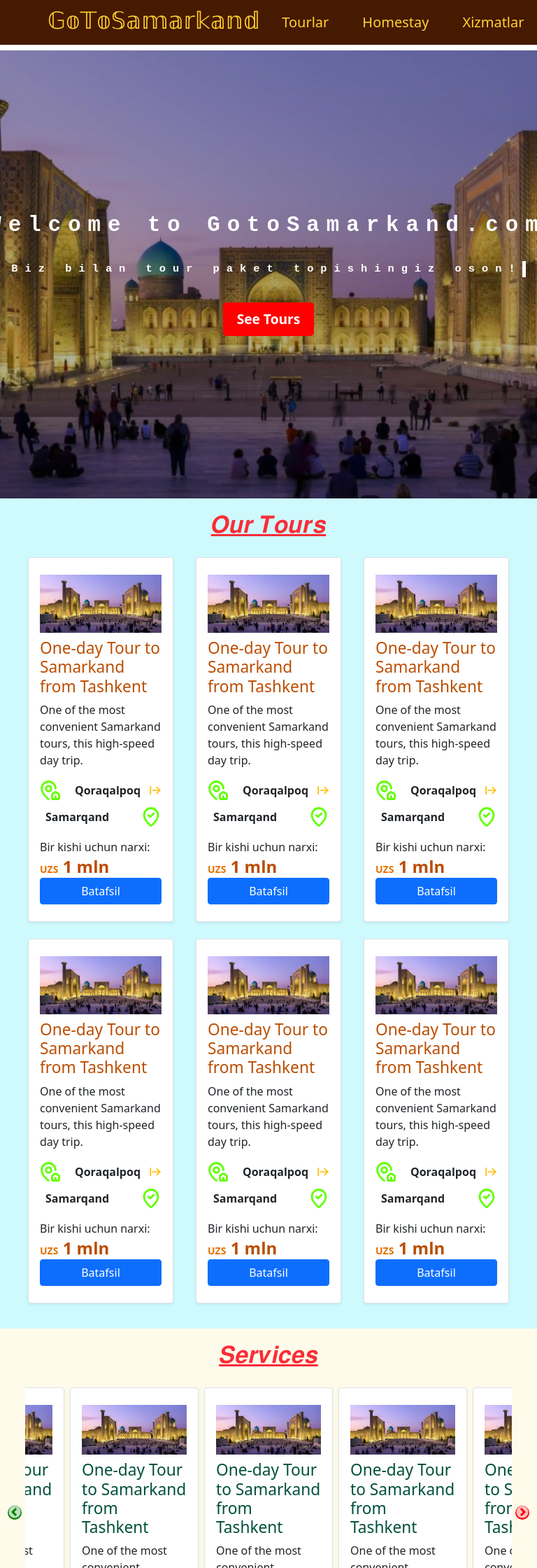
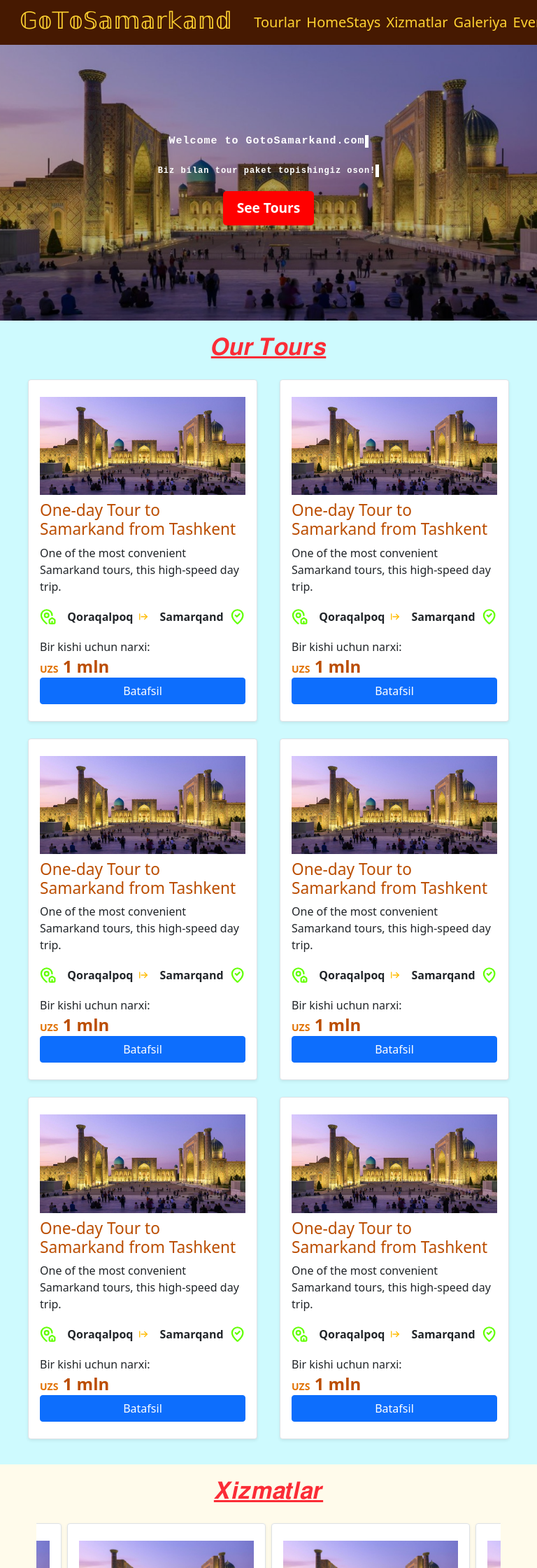
Before and after one commit to az1kkRich/gotosam, a React (Vite) app: page / in a window 768 px wide. Shown: the top 2240 px of the page at 70% size. Built offline with nearby package versions, Linux system fonts and the light colour scheme.

Commit message:
updates 3

```diff
--- a/src/components/galery/Galery.jsx
+++ b/src/components/galery/Galery.jsx
@@ -4,14 +4,12 @@ import AutoPlayGalery from './AutoPlayGalery'
 const Galery = () => {
     return (
         <>
-            <div className="bg-emerald-100 py-3 ">
+            <div className="bg-emerald-100 py-3 scroll-mt-17 " id='galery'>
                 <h1 className='text-center text-4xl mb-4 underline text-red-500 font-bold'> 𝑮𝒂𝒍𝒆𝒓𝒊𝒚𝒂</h1>
 
 
                 <AutoPlayGalery />
-                <div className=" flex justify-center mt-4">
-                    <button className='btn btn-danger p-2  '>Hamma Rasmlarni ko'rish</button>
-                </div>
+                <div className="mb-5"></div>
 
             </div>
         </>
--- a/src/components/galery/galery.css
+++ b/src/components/galery/galery.css
@@ -6,3 +6,17 @@
     border-radius: 10px;
     box-shadow: 0 4px 8px rgba(0, 0, 0, 0.2);
 }
+
+@media screen and (max-width: 768px) {
+    .galery_img {
+        height: 70px;
+    }
+
+}
+
+@media screen and (min-width: 768px) and (max-width: 1024px) {
+    .galery_img {
+        height: 130px;
+    }
+
+}
--- a/src/components/home/HomeSlider.jsx
+++ b/src/components/home/HomeSlider.jsx
@@ -4,7 +4,7 @@ import './home.css'
 const HomeSlider = () => {
     return (
         <>
-            <div className="slidediv">
+            <div className="slidediv" id='home'>
                 <div className="rgba-color">
 
                     <div className="text-div">
@@ -15,7 +15,10 @@ const HomeSlider = () => {
                         <p className='text-p-home  mt-4'>Biz bilan tour paket topishingiz oson!</p>
 
                     </div>
-                    <button className='home-btn'>See Tours</button>
+                    <a href="#ourTours" className='hidden md:block'>
+
+                        <button className ='home-btn'>See Tours</button>
+                    </a>
                 </div>
             </div>
         </>
--- a/src/components/home/home.css
+++ b/src/components/home/home.css
@@ -5,6 +5,30 @@
     width: 100%;
     height: 80vh;
     margin-top: 4.5rem;
+}
+
+@media screen and (max-width: 768px) {
+    .slidediv {
+        height: 30vh;
+        margin-top: 3rem;
+    }
+
+    .text-p-home {
+        margin: 0;
+    }
+    .text-home {
+        margin: 0;
+    }
+
+
+}
+
+@media screen and (min-width: 768px) and (max-width: 1024px) {
+    .slidediv {
+        height: 50vh;
+        margin-top: 3.6rem;
+    }
+
 }
 
 .rgba-color {
@@ -104,3 +128,14 @@
 .home-btn:active {
     transform: scale(0.95);
 }
+
+@media (max-width: 768px) {
+    .text-home {
+        font-size: 15px;
+        letter-spacing: 1px;
+    }
+    .text-p-home {
+        font-size: 12px;
+        letter-spacing: 1px;
+    }
+}
--- a/src/components/services/Services.jsx
+++ b/src/components/services/Services.jsx
@@ -7,8 +7,8 @@ const Services = () => {
 
     return (
         <>
-            <div className="bg-amber-50 py-3 ">
-                <h1 className='text-center text-4xl mb-4 underline text-red-500 font-bold'> 𝑺𝒆𝒓𝒗𝒊𝒄𝒆𝒔</h1>
+            <div className="bg-amber-50 py-3 scroll-mt-17 " id="services">
+                <h1 className='text-center text-4xl mb-4 underline text-red-500 font-bold'> 𝑿𝒊𝒛𝒎𝒂𝒕𝒍𝒂𝒓</h1>
 
                 <div className="container">
                     <ServicesSlider />
--- a/src/components/services/ServicesSlider.jsx
+++ b/src/components/services/ServicesSlider.jsx
@@ -30,28 +30,40 @@ function SamplePrevArrow(props) {
 const ServicesSlider = () => {
 
     const settings = {
-        // centermode
         className: "center",
         centerMode: true,
-
+        centerPadding: "60px",
         infinite: true,
-        centerPadding: "60px",
         slidesToShow: 3,
         slidesToScroll: 1,
         speed: 500,
-        //autoplay
         autoplay: true,
         autoplaySpeed: 5000,
+        nextArrow: <SampleNextArrow />,
+        prevArrow: <SamplePrevArrow />,
 
-        // prev next
-        nextArrow: <SampleNextArrow />,
-        prevArrow: <SamplePrevArrow />
+        responsive: [
+          {
+            breakpoint: 1024, // 1024px dan kichik ekranlarda
+            settings: {
+              slidesToShow: 2,
+              centerPadding: "40px",
+            }
+          },
+          {
+            breakpoint: 640, // 640px dan kichik (telefonlarda)
+            settings: {
+              slidesToShow: 1,
+              centerPadding: "20px",
+            }
+          }
+        ]
+      };
 
-    };
 
 
     return (
-        <div className="slider-container ">
+        <div className="slider-container mx-3">
             <Slider {...settings}>
                 <div>
 
--- a/src/components/tours/TourCard.jsx
+++ b/src/components/tours/TourCard.jsx
@@ -8,13 +8,13 @@ const TourCard = () => {
         <>
             <div className="container">
                 <div className="row">
-                    <div className="col-md-4 mb-3">
+                    <div className="col-md-6 col-xl-4 mb-3">
 
                         <div className="tourcard m-1 px-3 py-4 border rounded shadow-sm bg-white">
                             <img src={cardImg} className='img-fluid' alt="..." />
                             <h4 className='mt-2 text-amber-700' > One-day Tour to Samarkand from Tashkent</h4>
                             <p >One of the most convenient Samarkand tours, this high-speed day trip.</p>
-                            <div className="locationdiv flex items-center justify-between gap-2 md:gap-4 w-full flex-wrap">
+                            <div className="locationdiv flex items-center justify-between gap-2 xl:gap-4 w-full ">
                                 <MapPinHouse size={30} strokeWidth={2.25} color="#62ff00" />
                                 <span className='ms-2 font-bold '> Qoraqalpoq</span>
                                 <ArrowRightFromLine size={18} color="#ffbb00" strokeWidth={2.25} />
@@ -31,13 +31,13 @@ const TourCard = () => {
                             </div>
                         </div>
                     </div>
-                    <div className="col-md-4 mb-3">
+                    <div className="col-md-6 col-xl-4 mb-3">
 
                         <div className="tourcard m-1 px-3 py-4 border rounded shadow-sm bg-white">
                             <img src={cardImg} className='img-fluid' alt="..." />
                             <h4 className='mt-2 text-amber-700' > One-day Tour to Samarkand from Tashkent</h4>
                             <p >One of the most convenient Samarkand tours, this high-speed day trip.</p>
-                            <div className="locationdiv flex items-center justify-between gap-2 md:gap-4 w-full flex-wrap">
+                            <div className="locationdiv flex items-center justify-between gap-2 xl:gap-4 w-full ">
                                 <MapPinHouse size={30} strokeWidth={2.25} color="#62ff00" />
                                 <span className='ms-2 font-bold '> Qoraqalpoq</span>
                                 <ArrowRightFromLine size={18} color="#ffbb00" strokeWidth={2.25} />
@@ -54,13 +54,13 @@ const TourCard = () => {
                             </div>
                         </div>
                     </div>
-                    <div className="col-md-4 mb-3">
+                    <div className="col-md-6 col-xl-4 mb-3">
 
                         <div className="tourcard m-1 px-3 py-4 border rounded shadow-sm bg-white">
                             <img src={cardImg} className='img-fluid' alt="..." />
                             <h4 className='mt-2 text-amber-700' > One-day Tour to Samarkand from Tashkent</h4>
                             <p >One of the most convenient Samarkand tours, this high-speed day trip.</p>
-                            <div className="locationdiv flex items-center justify-between gap-2 md:gap-4 w-full flex-wrap">
+                            <div className="locationdiv flex items-center justify-between gap-2 xl:gap-4 w-full ">
                                 <MapPinHouse size={30} strokeWidth={2.25} color="#62ff00" />
                                 <span className='ms-2 font-bold '> Qoraqalpoq</span>
                                 <ArrowRightFromLine size={18} color="#ffbb00" strokeWidth={2.25} />
@@ -77,13 +77,13 @@ const TourCard = () => {
                             </div>
                         </div>
                     </div>
-                    <div className="col-md-4 mb-3">
+                    <div className="col-md-6 col-xl-4 mb-3">
 
                         <div className="tourcard m-1 px-3 py-4 border rounded shadow-sm bg-white">
                             <img src={cardImg} className='img-fluid' alt="..." />
                             <h4 className='mt-2 text-amber-700' > One-day Tour to Samarkand from Tashkent</h4>
                             <p >One of the most convenient Samarkand tours, this high-speed day trip.</p>
-                            <div className="locationdiv flex items-center justify-between gap-2 md:gap-4 w-full flex-wrap">
+                            <div className="locationdiv flex items-center justify-between gap-2 xl:gap-4 w-full ">
                                 <MapPinHouse size={30} strokeWidth={2.25} color="#62ff00" />
                                 <span className='ms-2 font-bold '> Qoraqalpoq</span>
                                 <ArrowRightFromLine size={18} color="#ffbb00" strokeWidth={2.25} />
@@ -100,13 +100,13 @@ const TourCard = () => {
                             </div>
                         </div>
                     </div>
-                    <div className="col-md-4 mb-3">
+                    <div className="col-md-6 col-xl-4 mb-3">
 
                         <div className="tourcard m-1 px-3 py-4 border rounded shadow-sm bg-white">
                             <img src={cardImg} className='img-fluid' alt="..." />
                             <h4 className='mt-2 text-amber-700' > One-day Tour to Samarkand from Tashkent</h4>
                             <p >One of the most convenient Samarkand tours, this high-speed day trip.</p>
-                            <div className="locationdiv flex items-center justify-between gap-2 md:gap-4 w-full flex-wrap">
+                            <div className="locationdiv flex items-center justify-between gap-2 xl:gap-4 w-full ">
                                 <MapPinHouse size={30} strokeWidth={2.25} color="#62ff00" />
                                 <span className='ms-2 font-bold '> Qoraqalpoq</span>
                                 <ArrowRightFromLine size={18} color="#ffbb00" strokeWidth={2.25} />
@@ -123,13 +123,13 @@ const TourCard = () => {
                             </div>
                         </div>
                     </div>
-                    <div className="col-md-4 mb-3">
+                    <div className="col-md-6 col-xl-4 mb-3">
 
                         <div className="tourcard m-1 px-3 py-4 border rounded shadow-sm bg-white">
                             <img src={cardImg} className='img-fluid' alt="..." />
                             <h4 className='mt-2 text-amber-700' > One-day Tour to Samarkand from Tashkent</h4>
                             <p >One of the most convenient Samarkand tours, this high-speed day trip.</p>
-                            <div className="locationdiv flex items-center justify-between gap-2 md:gap-4 w-full flex-wrap">
+                            <div className="locationdiv flex items-center justify-between gap-2 xl:gap-4 w-full ">
                                 <MapPinHouse size={30} strokeWidth={2.25} color="#62ff00" />
                                 <span className='ms-2 font-bold '> Qoraqalpoq</span>
                                 <ArrowRightFromLine size={18} color="#ffbb00" strokeWidth={2.25} />
@@ -146,6 +146,7 @@ const TourCard = () => {
                             </div>
                         </div>
                     </div>
+
                 </div>
             </div>
         </>
--- a/src/index.css
+++ b/src/index.css
@@ -7,3 +7,7 @@
   left: 0;
   z-index: 1000;
 }
+
+a {
+  text-decoration: none;
+}
--- a/src/pages/Header.jsx
+++ b/src/pages/Header.jsx
@@ -3,17 +3,30 @@ import React from 'react'
 const Header = () => {
   return (
     <>
-      <header className='flex justify-between items-center bg-amber-950 py-2 px-17 ' id='header'>
+      <header className='flex justify-center md:justify-between items-center bg-amber-950 py-2 px-7 md:10 xl:17 ' id='header'>
         <div className="hd-title">
-            <h1 className='text-amber-300 text-4xl cursor-pointer'>𝔾𝕠𝕋𝕠𝕊𝕒𝕞𝕒𝕣𝕜𝕒𝕟𝕕</h1>
+          <a href="#home" >
+            <h1 className='text-amber-300 text-4xl text-center md:text-start cursor-pointer'>𝔾𝕠𝕋𝕠𝕊𝕒𝕞𝕒𝕣𝕜𝕒𝕟𝕕</h1>
+
+          </a>
         </div>
-        <div className='links'>
-            <ul className='flex gap-5 mb-0 '>
+        <div className='links hidden md:block'>
+            <ul className='flex gap-2  mb-0 '>
+              <a href="#ourTours">
                 <li className='text-amber-300 text-xl cursor-pointer hover:text-amber-100'>Tourlar</li>
-                <li className='text-amber-300 text-xl cursor-pointer hover:text-amber-100'>Homestay</li>
+              </a>
+              <a href="#">
+                <li className='text-amber-300 text-xl cursor-pointer hover:text-amber-100'>HomeStays</li>
+              </a>
+              <a href="#services">
                 <li className='text-amber-300 text-xl cursor-pointer hover:text-amber-100'>Xizmatlar</li>
-                <li className='text-amber-300 text-xl cursor-pointer hover:text-amber-100'>Galleriya</li>
+              </a>
+              <a href="#galery">
+                <li className='text-amber-300 text-xl cursor-pointer hover:text-amber-100'>Galeriya</li>
+              </a>
+              <a href="#ourTours">
                 <li className='text-amber-300 text-xl cursor-pointer hover:text-amber-100'>Eventlar</li>
+              </a>
             </ul>
         </div>
       </header>
--- a/src/pages/Tour.jsx
+++ b/src/pages/Tour.jsx
@@ -4,7 +4,7 @@ import TourCard from '../components/tours/TourCard'
 const Tour = () => {
     return (
         <>
-            <div className="bg-cyan-100 py-3">
+            <div className="bg-cyan-100 py-3 scroll-mt-17" id='ourTours'>
             <h1 className='text-center text-4xl mb-4 underline text-red-500 font-bold'> 𝑶𝒖𝒓 𝑻𝒐𝒖𝒓𝒔</h1>
             <TourCard />
 
```
Also changed, not shown: src/assets/hisor.jpg, src/assets/urgtg8.jpg.
